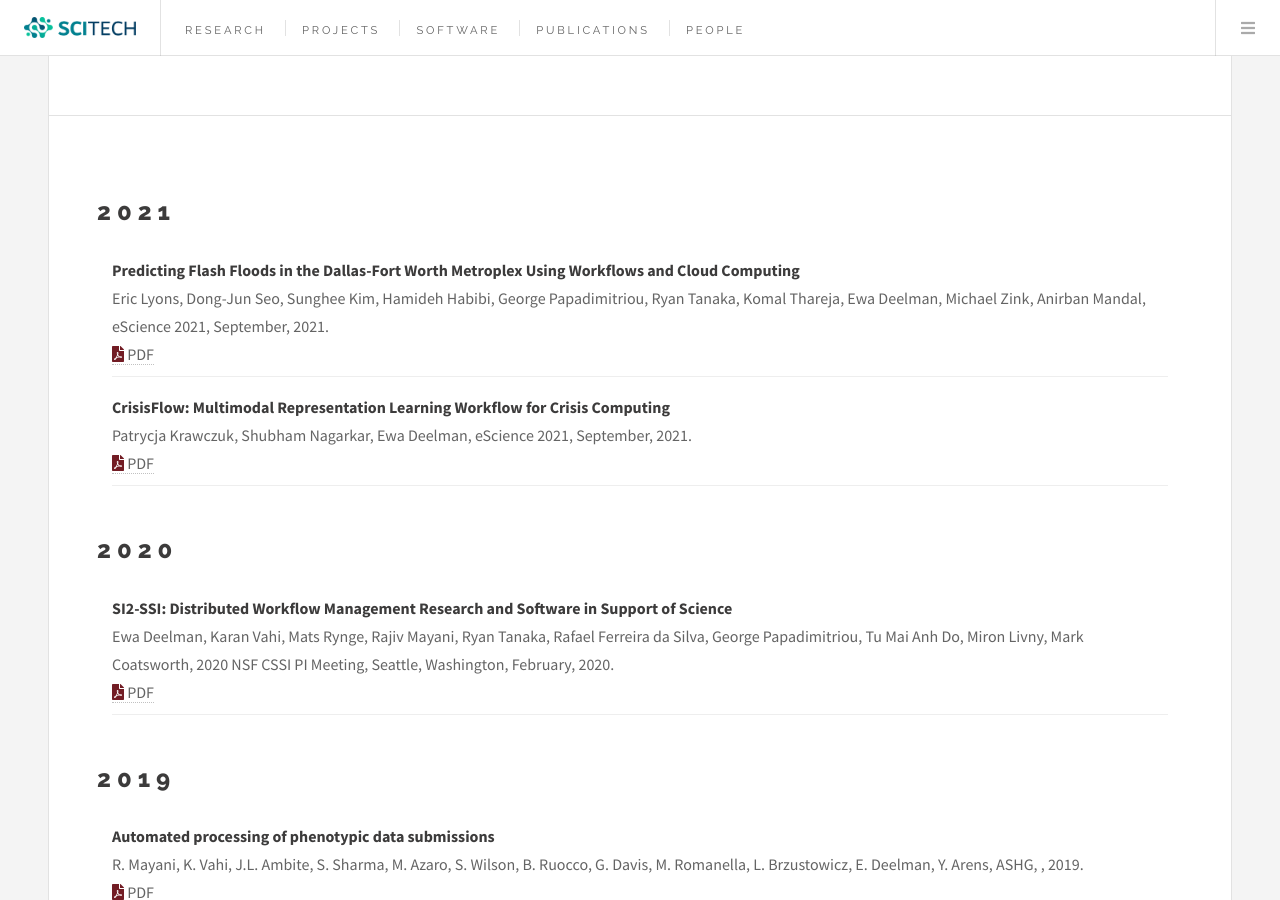
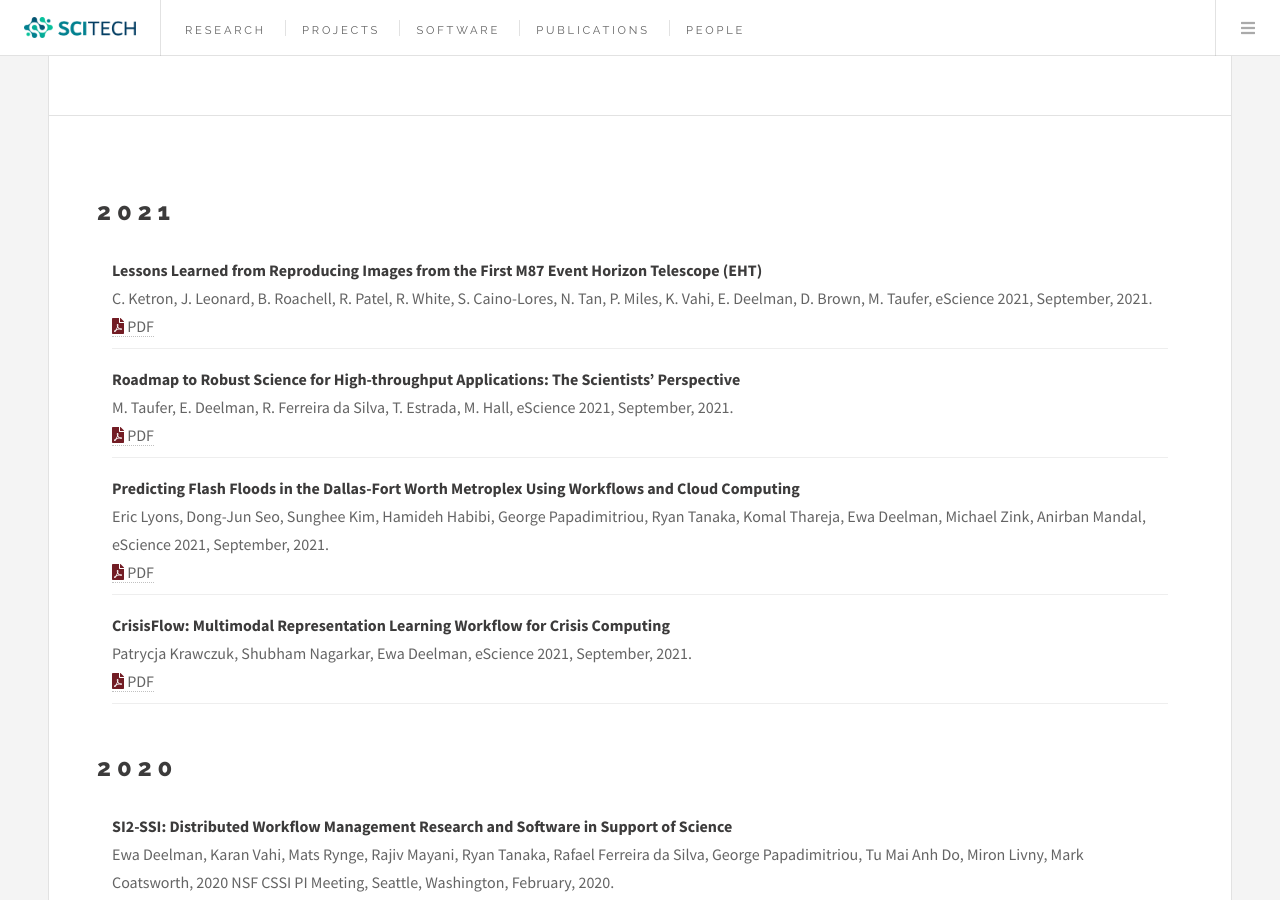
Before and after one commit to scitech-isi/scitech-isi.github.io, a Jekyll site: the page built from _publications/posters.html, in a window 1280 px wide and 900 px high, scrolled down 519 px. Built offline with Jekyll 4.4.1, drawn with Linux system fonts in a browser that asks for light colours.

Commit message:
added lessons learned and roadmap escience

```diff
--- a/_data/posters.yml
+++ b/_data/posters.yml
@@ -1,3 +1,17 @@
+- title: "Lessons Learned from Reproducing Images from the First M87 Event Horizon Telescope (EHT)"
+  author: C. Ketron, J. Leonard, B. Roachell, R. Patel, R. White, S. Caino-Lores, N. Tan, P. Miles, K. Vahi, E. Deelman, D. Brown, M. Taufer
+  description: eScience 2021
+  month: September
+  year: 2021
+  file: Lessons_Learned_Event_Horizon_Telescope_Poster.pdf
+
+- title: "Roadmap to Robust Science for High-throughput Applications: The Scientists’ Perspective"
+  author: M. Taufer, E. Deelman, R. Ferreira da Silva, T. Estrada, M. Hall
+  description: eScience 2021
+  month: September
+  year: 2021
+  file: Roadmap_Robust_Science_Poster.pdf
+
 - title: "Predicting Flash Floods in the Dallas-Fort Worth Metroplex Using Workflows and Cloud Computing"
   author: Eric Lyons, Dong-Jun Seo, Sunghee Kim, Hamideh Habibi, George Papadimitriou, Ryan Tanaka, Komal Thareja, Ewa Deelman, Michael Zink, Anirban Mandal
   description: eScience 2021
```
